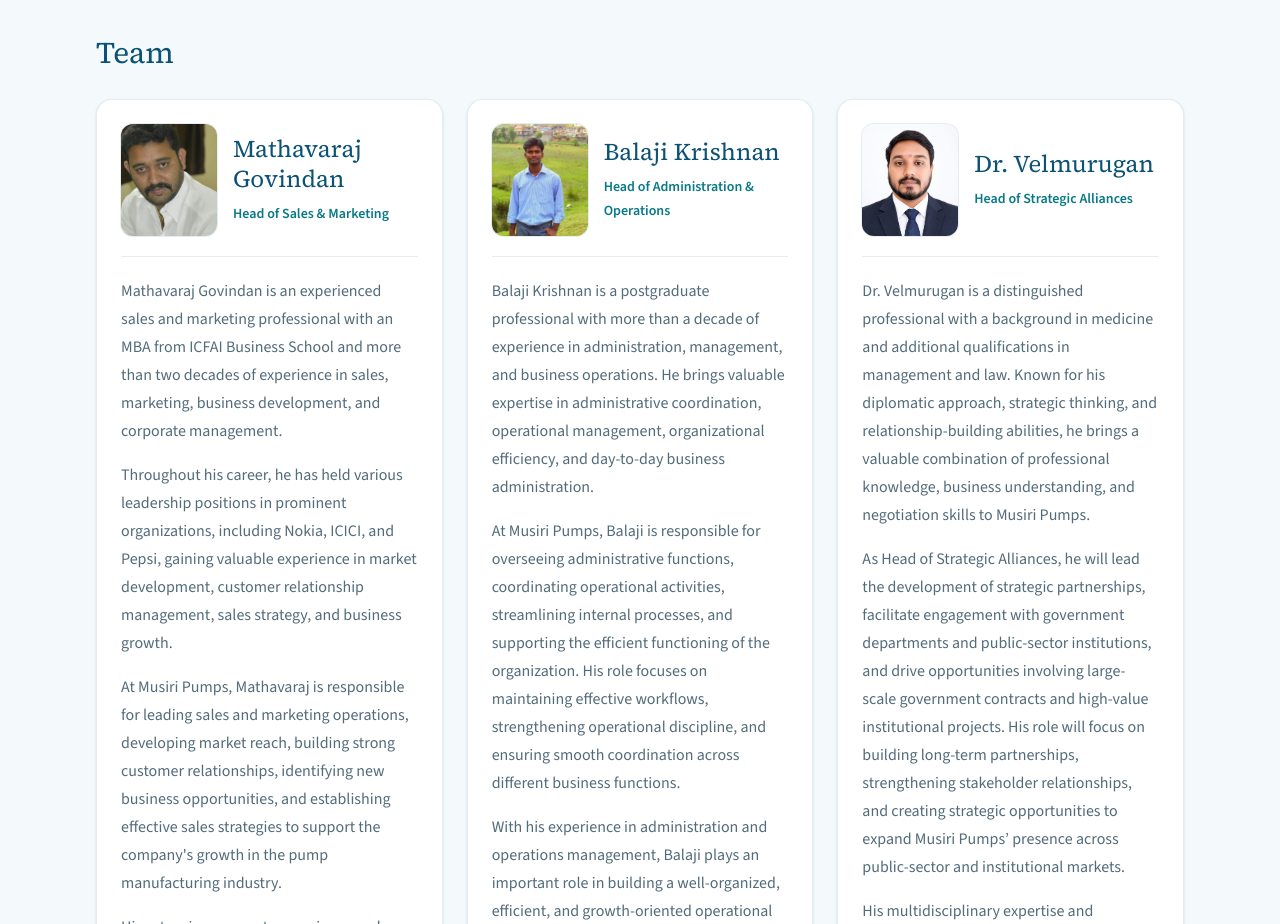
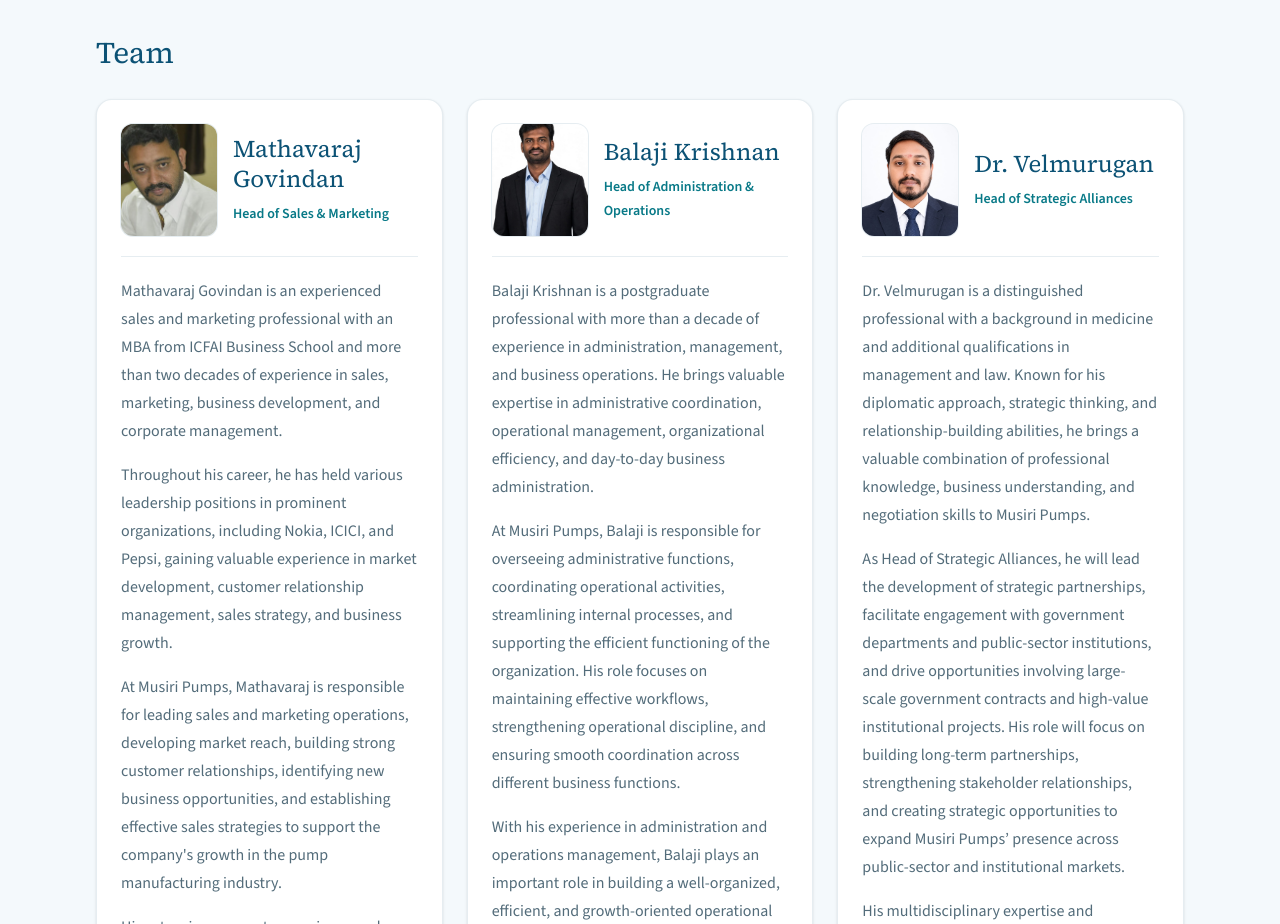
Before and after one commit to bmlabmathan-star/musiri-pumps-site, a Next.js app: page /about in a window 1280 px wide. Shown: the part 1680-2604 px from the top of the page. Built offline with nearby package versions, Linux system fonts and the light colour scheme.

Commit message:
Update Balaji profile photo

```diff
--- a/src/data/operations-lead.ts
+++ b/src/data/operations-lead.ts
@@ -2,7 +2,7 @@
 export const operationsLeadProfile = {
   name: "Balaji Krishnan",
   role: "Head of Administration & Operations",
-  photo: "/balaji-krishnan.jpeg",
+  photo: "/balaji-krishnan-new.jpeg",
   paragraphs: [
     "Balaji Krishnan is a postgraduate professional with more than a decade of experience in administration, management, and business operations. He brings valuable expertise in administrative coordination, operational management, organizational efficiency, and day-to-day business administration.",
     "At Musiri Pumps, Balaji is responsible for overseeing administrative functions, coordinating operational activities, streamlining internal processes, and supporting the efficient functioning of the organization. His role focuses on maintaining effective workflows, strengthening operational discipline, and ensuring smooth coordination across different business functions.",
```
Also changed, not shown: public/balaji-krishnan-new.jpeg (added).
